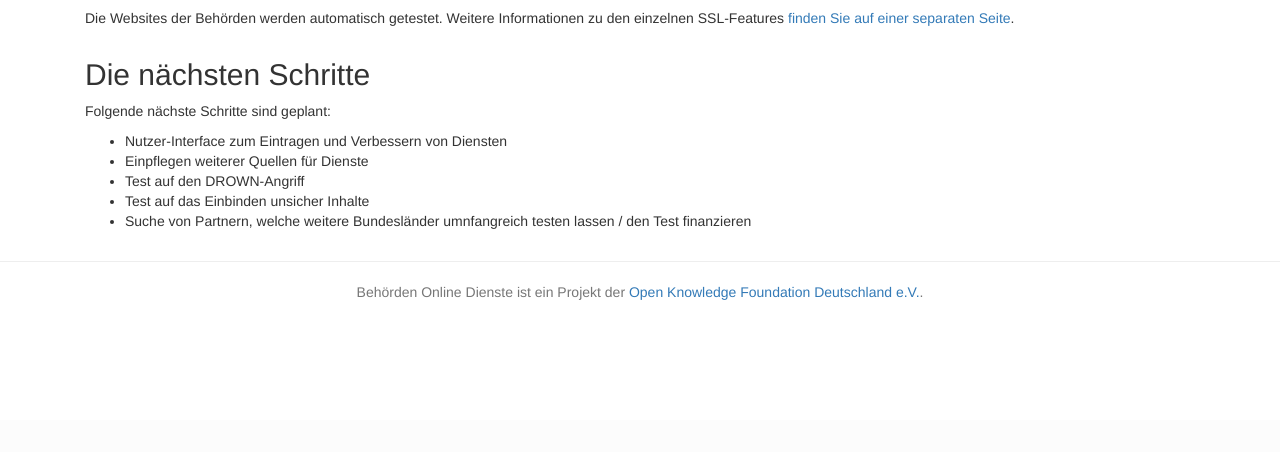
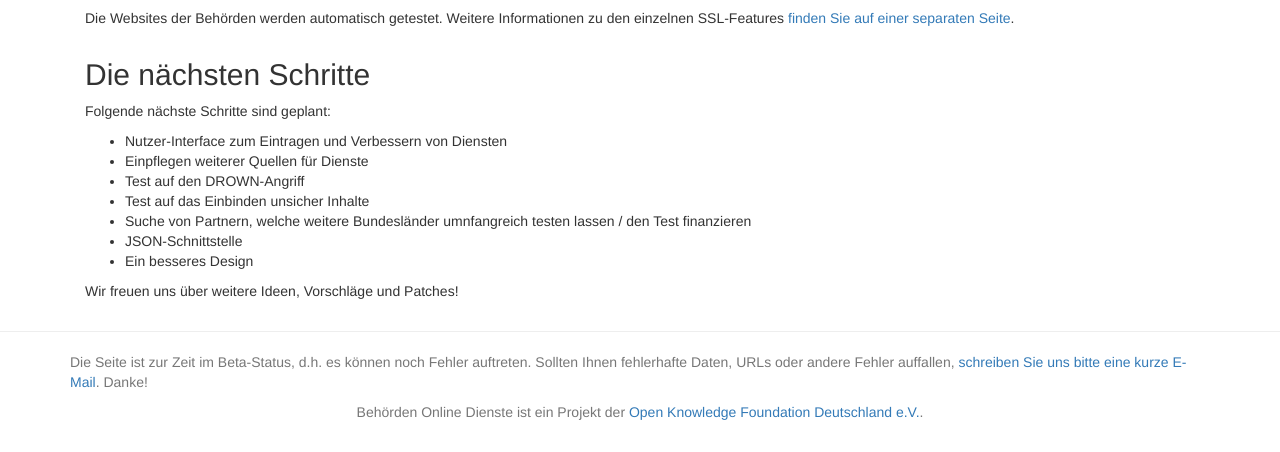
Before and after one commit to okfde/behoerden-online-dienste.de, a Flask app: page /info/faq in a window 1280 px wide. Shown: the part 380-832 px from the top of the page. Before the commit the page ends 680 px from the top, so only its background shows below. Run offline with Flask 2, Linux system fonts and the light colour scheme; parts of the project's set-up code (start-up, migrations or seed data) failed here and were passed over; some libraries are stand-ins or nearby versions.

Commit message:
Bugixes, Texte

```diff
--- a/webapp/templates/info_faq.html
+++ b/webapp/templates/info_faq.html
@@ -24,7 +24,10 @@
         <li>Test auf den DROWN-Angriff</li>
         <li>Test auf das Einbinden unsicher Inhalte</li>
         <li>Suche von Partnern, welche weitere Bundesländer umnfangreich testen lassen / den Test finanzieren</li>
+        <li>JSON-Schnittstelle</li>
+        <li>Ein besseres Design</li>
       </ul>
+      <p>Wir freuen uns über weitere Ideen, Vorschläge und Patches!</p>
     </div>
   </div>
 </div>
--- a/webapp/templates/layout.html
+++ b/webapp/templates/layout.html
@@ -83,6 +83,7 @@
 <hr />
 <footer class="footer">
   <div class="container">
+    <p class="text-muted">Die Seite ist zur Zeit im Beta-Status, d.h. es können noch Fehler auftreten. Sollten Ihnen fehlerhafte Daten, URLs oder andere Fehler auffallen, <a href="mailto:ernesto.ruge@okfn.de">schreiben Sie uns bitte eine kurze E-Mail</a>. Danke!</p>
     <p class="text-muted" style="text-align: center;">Behörden Online Dienste ist ein Projekt der <a href="https://okfn.de/">Open Knowledge Foundation Deutschland e.V.</a>.</p>
   </div>
 </footer>
```
Also changed, not shown: webapp/templates/faq.html (deleted, +0 -18 lines).
